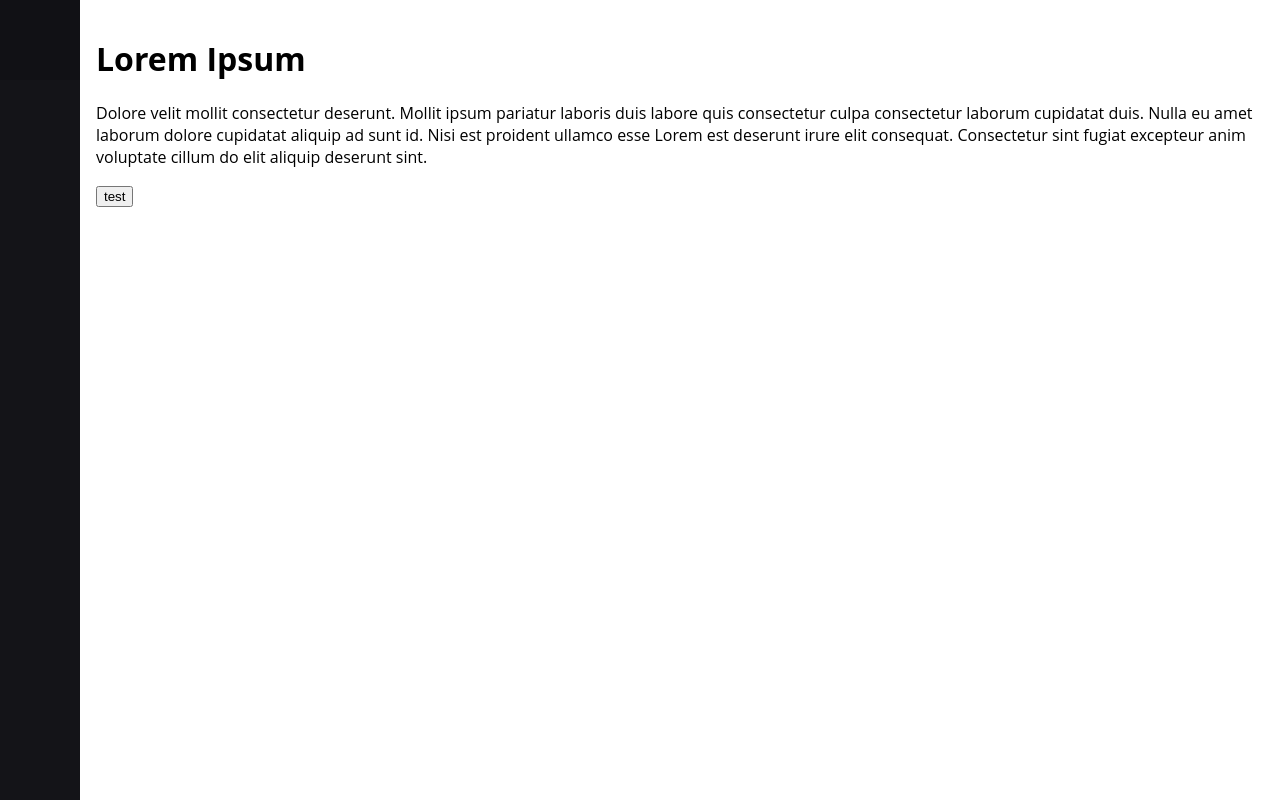
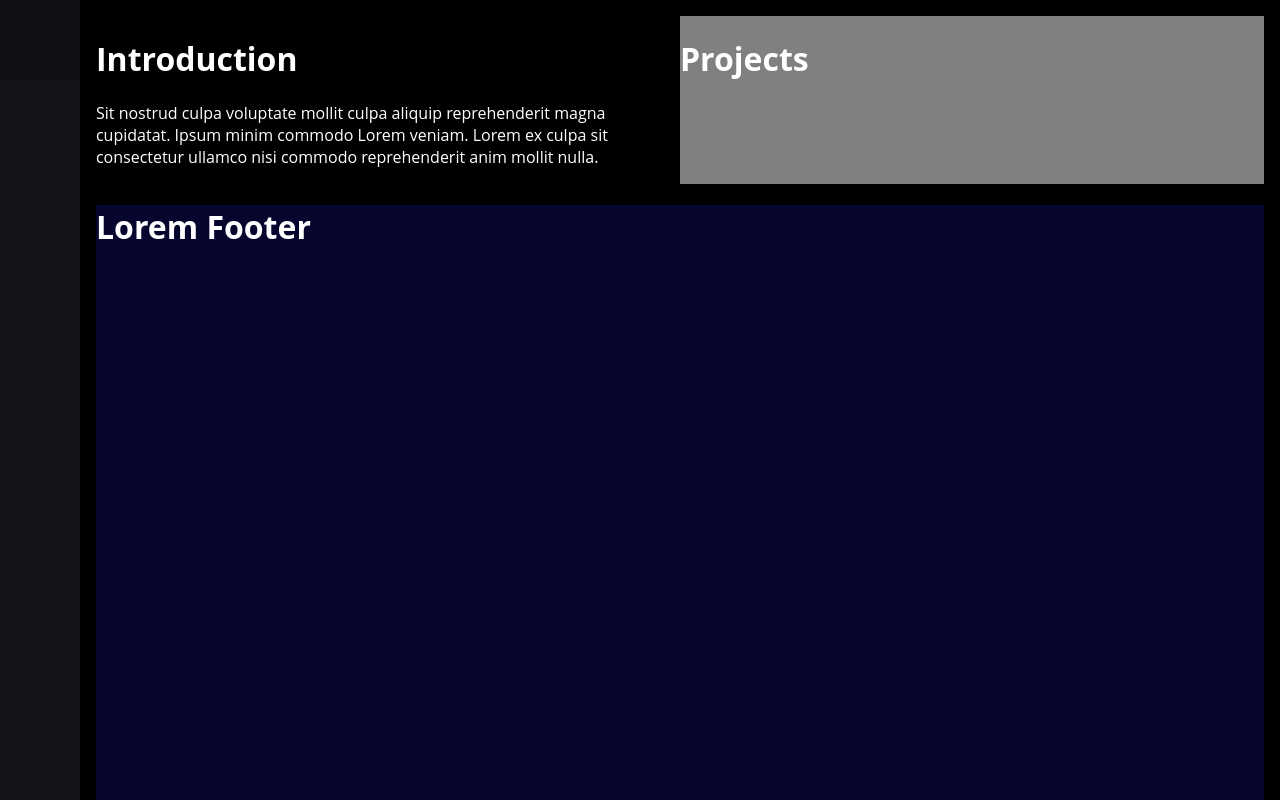
Before and after one commit to abimael-o-o/abimael-o-o.github.com, a plain HTML site: page index.html in a window 1280 px wide. Shown: the top 800 px of the page. Drawn offline with Linux system fonts and the light colour scheme; some icons are missing.

Commit message:
Adds sections

```diff
--- /dev/null
+++ b/components/main-content.min.css
@@ -0,0 +1,22 @@
+header{
+    background-color: grey;
+    display: flex;
+}
+.introduction{
+    width: 50%;
+    background-color: black;
+}
+@media(max-width: 900px){
+    header{
+        background-color: grey;
+        display: block;
+    }
+    .introduction{
+        width: auto;
+        background-color: black;
+    }
+}
+footer{
+    height: 100vh;
+    background-color: rgb(5, 5, 46);
+}
--- a/index.html
+++ b/index.html
@@ -7,7 +7,12 @@
       content="width=device-width, initial-scale=1.0, shrink-to-fit=no"
     />
     <link rel="stylesheet" type="text/css" href="style.css" />
-    <link rel="stylesheet" type="text/css" href="navbar-fixed-left.min.css" />
+    <link
+      rel="stylesheet"
+      type="text/css"
+      href="./components/navbar-fixed-left.min.css"
+    />
+    <link rel="stylesheet" type="text/css" href="components/main-content.min.css" />
     <link
       rel="stylesheet"
       href="https://unpkg.com/@coreui/icons@1.0.0/css/all.min.css"
@@ -60,16 +65,22 @@
       </div>
     </nav>
     <main>
-      <h1>Lorem Ipsum</h1>
-      <p>
-        Dolore velit mollit consectetur deserunt. Mollit ipsum pariatur laboris
-        duis labore quis consectetur culpa consectetur laborum cupidatat duis.
-        Nulla eu amet laborum dolore cupidatat aliquip ad sunt id. Nisi est
-        proident ullamco esse Lorem est deserunt irure elit consequat.
-        Consectetur sint fugiat excepteur anim voluptate cillum do elit aliquip
-        deserunt sint.
-      </p>
-      <button>test</button>
+      <header>
+        <div class="introduction">
+          <h1>Introduction</h1>
+          <p>
+            Sit nostrud culpa voluptate mollit culpa aliquip reprehenderit magna
+            cupidatat. Ipsum minim commodo Lorem veniam. Lorem ex culpa sit
+            consectetur ullamco nisi commodo reprehenderit anim mollit nulla.
+          </p>
+        </div>
+        <div class="projects">
+          <h1>Projects</h1>
+        </div>
+      </header>
+      <footer>
+        <h1>Lorem Footer</h1>
+      </footer>
     </main>
 
     <!--JS Scripts-->
--- a/main.js
+++ b/main.js
@@ -21,7 +21,4 @@ if(window.innerWidth <= 600 ){
     }
         nav.style.display = 'none';
         navbar.style = 'height: 100px'
-
-
-
 }
--- a/style.css
+++ b/style.css
@@ -1,10 +1,13 @@
-
+:root{
+  font-size: 16px;
+  font-family: 'Open Sans';
+}
 body {
-  color: black;
-  background-color: white;
+  color: white;
+  background-color: black;
   margin: 0;
   padding: 0;
-  min-height: 200vh;
+  min-height: 100vh;
 }
 body::-webkit-scrollbar {
   width: 0.25rem;
```
Also changed, not shown: assets/img/687.png (deleted), assets/img/CTA.jpg (deleted), assets/img/Group 2.png (deleted), assets/img/Group 2@2x.png (deleted), assets/img/button.png (deleted), assets/img/footer-img.jpg (deleted), assets/img/githubwhite.png (deleted), assets/img/main.png (deleted), assets/img/vfx.jpeg (deleted), assets/img/web.png (deleted), components/navbar-fixed-left.min.css (renamed from navbar-fixed-left.min.css).
